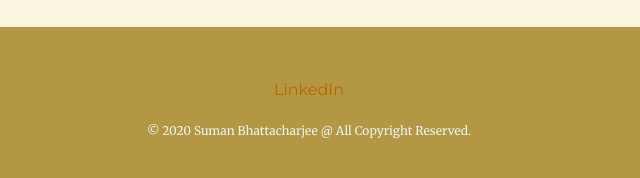
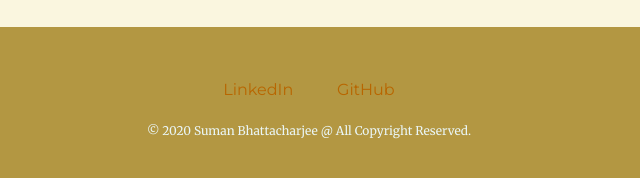
Before and after one commit to Suman-Bhattacharjee/CV, a plain HTML site: page index.html in a window 1280 px wide. Shown: the part 3693-3871 px from the top of the page, 331-971 px from the left. Drawn offline with nearby package versions, Linux system fonts and the light colour scheme.

Commit message:
update github link

```diff
--- a/index.html
+++ b/index.html
@@ -81,6 +81,7 @@
 
     <div class="bottom-container">
       <a class="footer-link" href="https://www.linkedin.com/in/thesumanbhattacharjee" target="_blank">LinkedIn</a>
+      <a class="footer-link" href="https://github.com/suman-bhattacharjee">GitHub</a>
       <!-- <a class="footer-link" href="https://twitter.com/">Twitter</a>
       <a class="footer-link" href="https://www.facebook.com">Facebook</a> -->
       <p class="copyright">© 2020 Suman Bhattacharjee @ All Copyright Reserved.</p>
```
